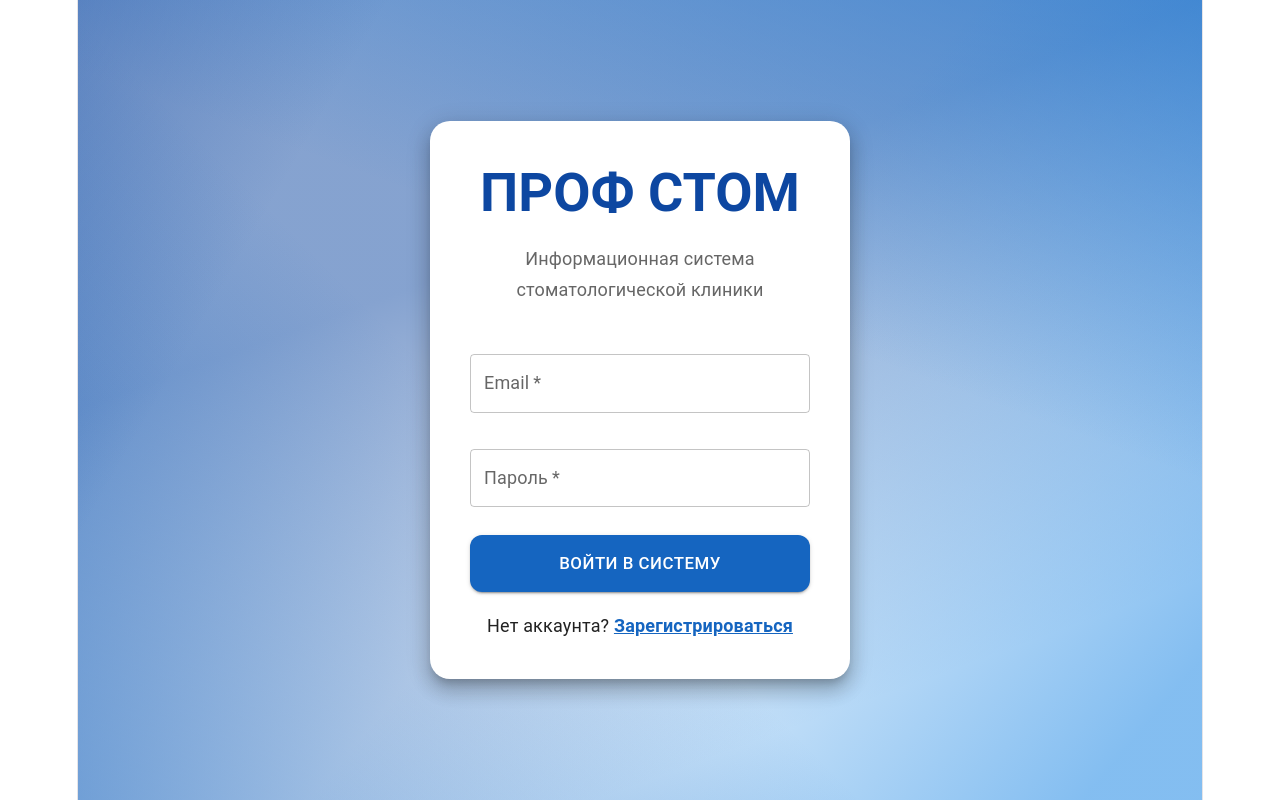
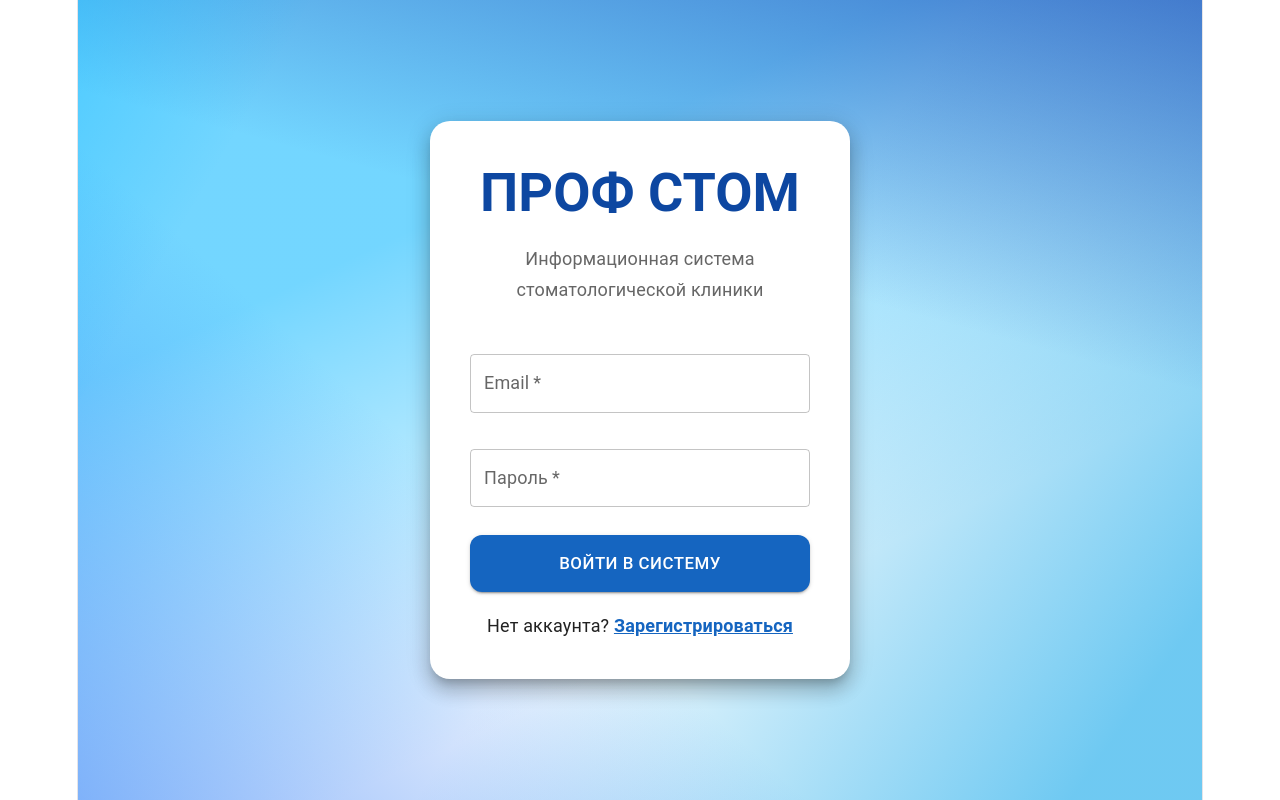
Before and after one commit to violatttion/prof-stom, a React app in the folder frontend/: page /login in a window 1280 px wide. Built offline with nearby package versions, Linux system fonts and the light colour scheme; no server answers; the HTML template or start-up script is replaced by a standard one.

Commit message:
короткий фикс

```diff
--- a/frontend/src/components/AnimatedBackground.jsx
+++ b/frontend/src/components/AnimatedBackground.jsx
@@ -11,20 +11,20 @@ const AnimatedBackground = () => {
         right: 0,
         bottom: 0,
         backgroundImage: `
-          linear-gradient(120deg, rgba(13, 71, 161, 0.65) 0%, transparent 25%),
-          linear-gradient(45deg, rgba(21, 101, 192, 0.58) 10%, transparent 38%),
-          linear-gradient(200deg, rgba(25, 118, 210, 0.62) 20%, transparent 48%),
-          linear-gradient(310deg, rgba(30, 136, 229, 0.55) 28%, transparent 55%),
-          linear-gradient(160deg, rgba(13, 71, 161, 0.50) 38%, transparent 68%)
+          linear-gradient(120deg, rgba(0, 180, 255, 0.72) 0%, transparent 22%),
+          linear-gradient(42deg, rgba(59, 130, 246, 0.65) 8%, transparent 35%),
+          linear-gradient(195deg, rgba(30, 64, 175, 0.68) 18%, transparent 45%),
+          linear-gradient(305deg, rgba(14, 165, 233, 0.60) 26%, transparent 52%),
+          linear-gradient(155deg, rgba(0, 180, 255, 0.55) 35%, transparent 62%)
         `,
-        backgroundSize: '160% 160%',
-        animation: 'intenseShimmer 9s ease-in-out infinite',
-        '@keyframes intenseShimmer': {
+        backgroundSize: '150% 150%',
+        animation: 'neonShimmer 8.5s ease-in-out infinite',
+        '@keyframes neonShimmer': {
           '0%': { backgroundPosition: '0% 0%' },
-          '20%': { backgroundPosition: '45% 30%' },
-          '40%': { backgroundPosition: '80% 10%' },
-          '60%': { backgroundPosition: '25% 55%' },
-          '80%': { backgroundPosition: '60% 75%' },
+          '20%': { backgroundPosition: '48% 28%' },
+          '40%': { backgroundPosition: '82% 12%' },
+          '60%': { backgroundPosition: '22% 58%' },
+          '80%': { backgroundPosition: '65% 78%' },
           '100%': { backgroundPosition: '0% 0%' },
         },
         zIndex: 0,
```
